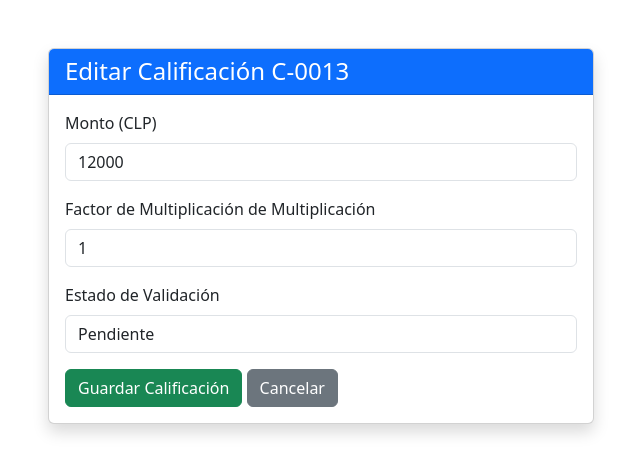
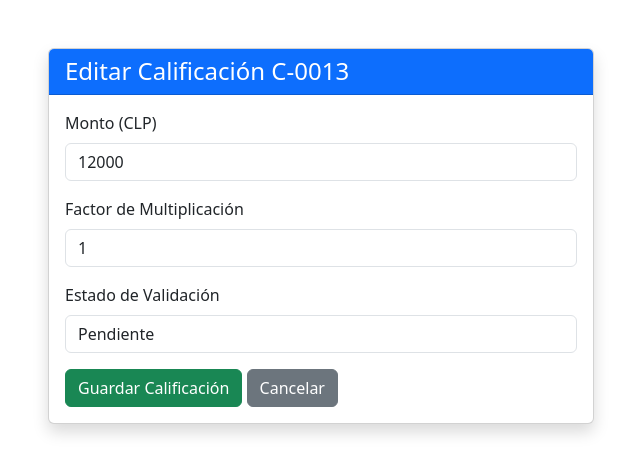
Before and after one commit to Vaixow/proyecto_milesss, a Django app: page /13/editar/ in a window 1280 px wide. Shown: the top 464 px of the page, without its empty margins (319-959 px from the left). Run offline with Django 5.2, Linux system fonts and the light colour scheme; a user stored in the database is signed in; data comes from the database, SQL or seed files in the repository; both versions use the stored data as it was after the commit; some libraries are stand-ins or nearby versions.

Commit message:
feat bug

```diff
--- a/calificaciones/templates/calificaciones/calificacion_form.html
+++ b/calificaciones/templates/calificaciones/calificacion_form.html
@@ -23,7 +23,7 @@
                                 <div class="mb-3">
                                     <label for="{{ field.id_for_label }}" class="form-label">
                                         {{ field.label }}
-                                        {% if field.name == 'monto' %} {% elif field.name == 'factor' %} de Multiplicación {% endif %}
+                                        {% if field.name == 'monto' %} {% elif field.name == 'factor' %}  {% endif %}
                                     </label>
                                     {{ field|add_class:"form-control" }}
 
```
Also changed, not shown: db.sqlite3.
